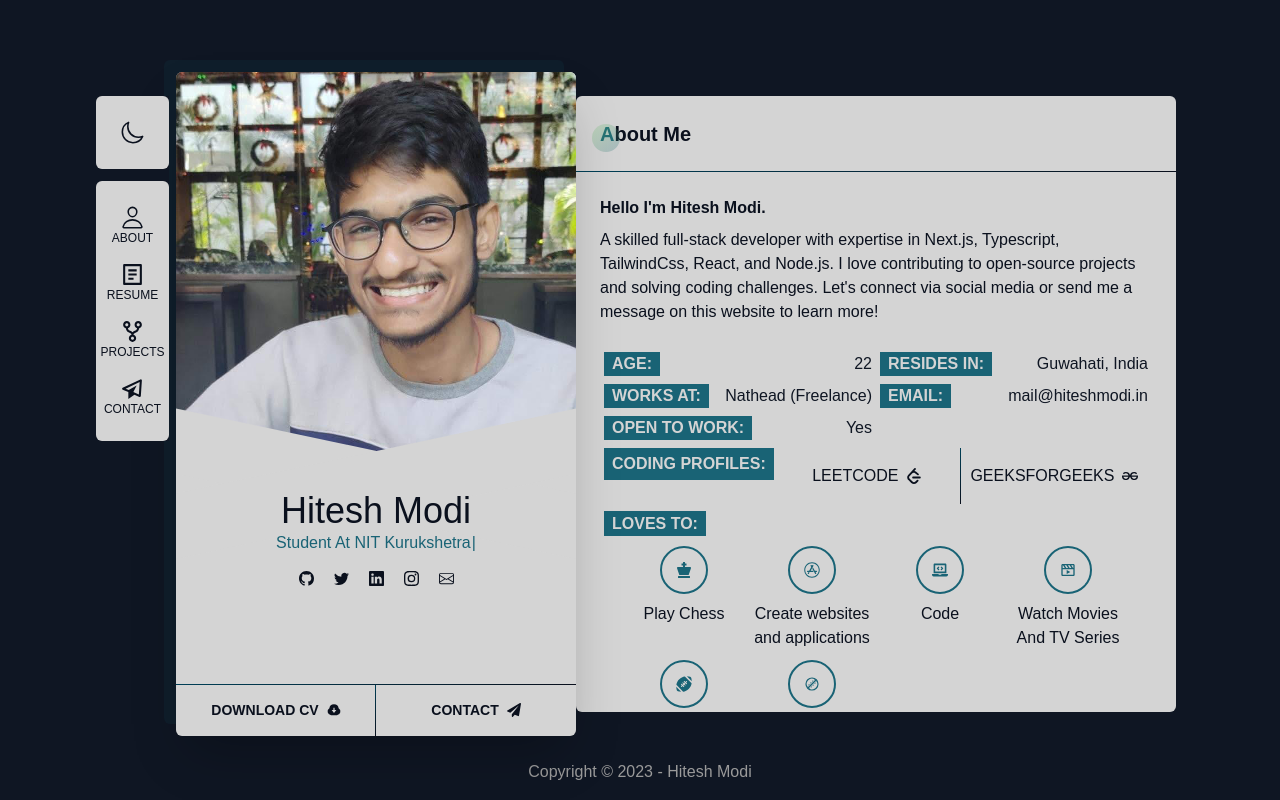
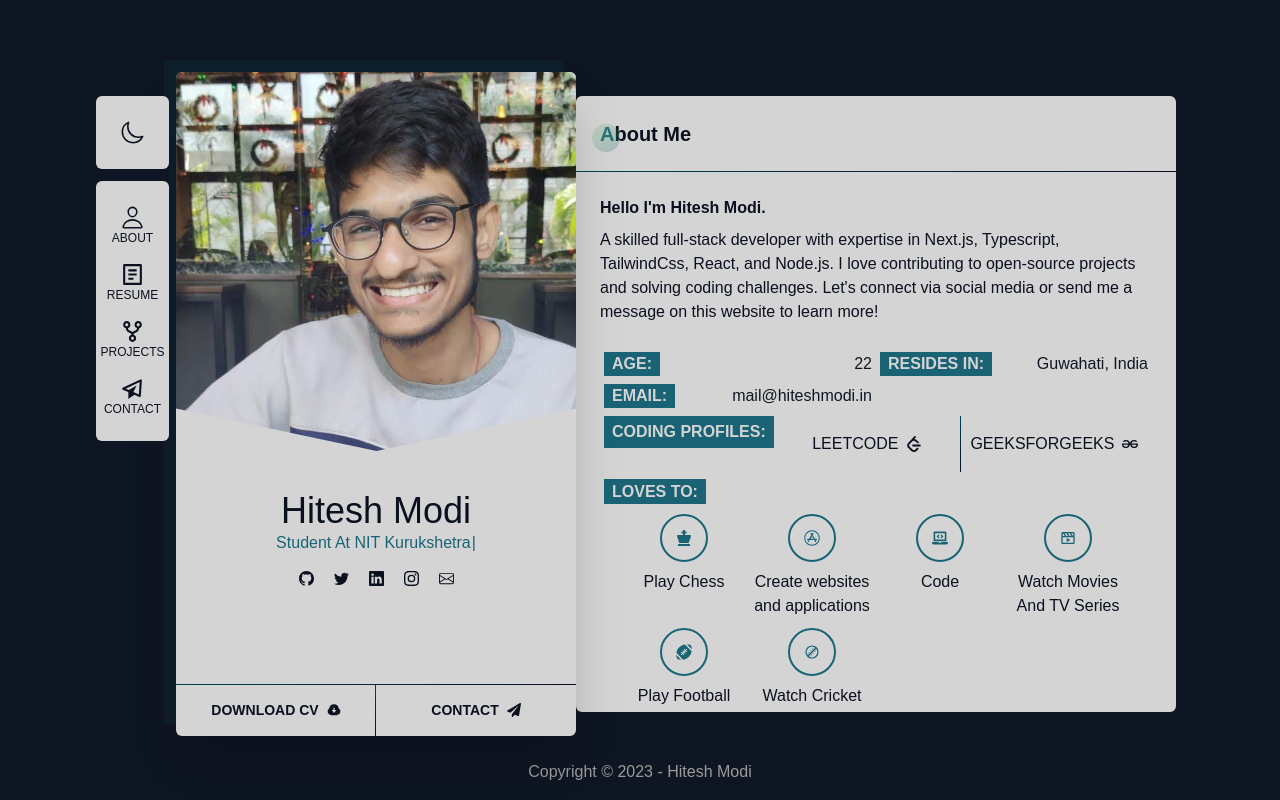
Before and after one commit to hiteshmodi0624/Portfolio, a Next.js app: page / in a window 1280 px wide. Built offline with nearby package versions, Linux system fonts and the light colour scheme; a web font is replaced by a local one.

Commit message:
Update about.ts

```diff
--- a/data/about.ts
+++ b/data/about.ts
@@ -13,9 +13,7 @@ const aboutData = {
     details: [
         { key:"Age", value:calculate_age(new Date(2001,6,24)) },
         { key:"Resides in", value:"Guwahati, India"},
-        { key:"Works at", value:"Nathead (Freelance)"},
         { key:"Email" , value:"mail@hiteshmodi.in" },
-        { key:"Open to Work", value:"Yes"},
     ],
     profiles:{
         leetcode:'https://leetcode.com/hiteshmodi0624/',
```
